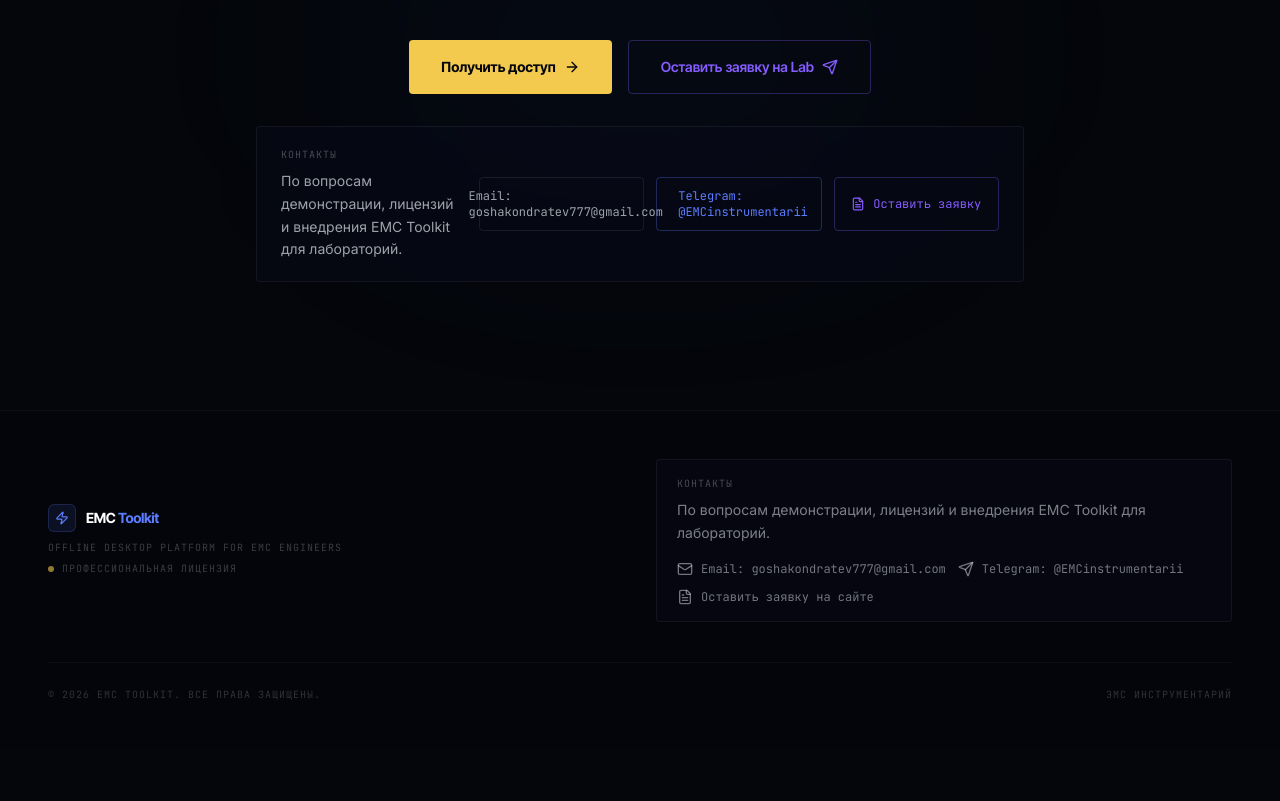
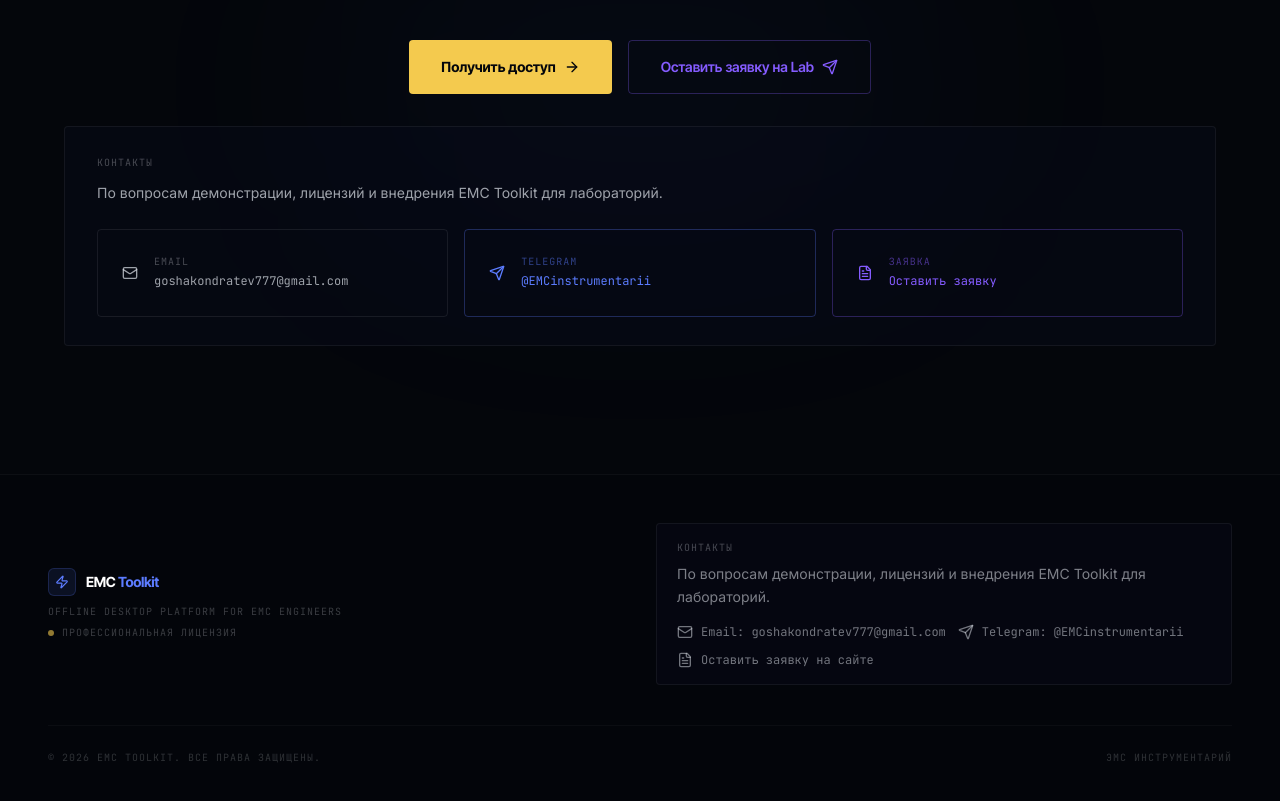
Before and after one commit to gosha01071997/emctoolkit-site, a React (Vite) app: page / in a window 1280 px wide. Shown: the part 8485-9286 px from the top of the page. Before the commit the page ends 9235 px from the top, so only its background shows below. Built offline with nearby package versions, Linux system fonts and the light colour scheme; the HTML template or start-up script is replaced by a standard one.

Commit message:
Fix CTA contact card wrapping

```diff
--- a/src/components/landing/CTASection.jsx
+++ b/src/components/landing/CTASection.jsx
@@ -58,39 +58,46 @@ export default function CTASection() {
           </div>
 
           {/* Contact block */}
-          <div className="w-full text-left px-6 py-5 border border-white/[0.06] rounded-sm bg-navy/30">
-            <div className="flex flex-col lg:flex-row lg:items-center lg:justify-between gap-5">
-              <div>
-                <p className="font-mono text-[10px] text-data/30 uppercase tracking-widest mb-2">Контакты</p>
+          <div className="relative left-1/2 w-[calc(100vw-1rem)] sm:w-[calc(100vw-2rem)] max-w-6xl -translate-x-1/2 text-left px-4 py-5 sm:px-6 sm:py-6 lg:px-8 lg:py-7 border border-white/[0.06] rounded-sm bg-navy/30">
+            <div className="mb-6 max-w-3xl">
+              <p className="font-mono text-[10px] text-data/30 uppercase tracking-widest mb-3">Контакты</p>
               <p className="text-data/70 text-sm leading-relaxed">
                 По вопросам демонстрации, лицензий и внедрения EMC Toolkit для лабораторий.
               </p>
             </div>
-              <div className="grid sm:grid-cols-3 gap-3 lg:min-w-[520px]">
+            <div className="grid grid-cols-1 lg:grid-cols-3 gap-3 sm:gap-4">
               <a
                 href={`mailto:${EMAIL}`}
-                  className="inline-flex items-center justify-center gap-2 px-4 py-2.5 border border-white/[0.08] text-data/70 font-mono text-xs rounded-sm hover:text-electric hover:bg-electric/10 hover:border-electric/30 transition-all"
+                className="group/contact inline-flex min-w-0 min-h-[88px] items-center gap-3 px-3 py-4 sm:gap-4 sm:px-5 lg:px-6 border border-white/[0.08] text-data/70 font-mono text-xs rounded-sm hover:text-electric hover:bg-electric/10 hover:border-electric/30 transition-all"
               >
-                  <Mail className="w-3.5 h-3.5" />
-                  Email: {EMAIL}
+                <Mail className="w-4 h-4 shrink-0" />
+                <span className="flex min-w-0 flex-col gap-1.5 leading-none">
+                  <span className="text-[10px] uppercase tracking-widest text-data/30">Email</span>
+                  <span className="whitespace-nowrap text-[11px] leading-relaxed sm:text-xs">{EMAIL}</span>
+                </span>
               </a>
               <a
                 href={TELEGRAM_URL}
                 target="_blank"
                 rel="noopener noreferrer"
-                  className="inline-flex items-center justify-center gap-2 px-4 py-2.5 border border-electric/30 text-electric font-mono text-xs rounded-sm hover:bg-electric/10 hover:border-electric/50 transition-all"
+                className="group/contact inline-flex min-w-0 min-h-[88px] items-center gap-3 px-3 py-4 sm:gap-4 sm:px-5 lg:px-6 border border-electric/30 text-electric font-mono text-xs rounded-sm hover:bg-electric/10 hover:border-electric/50 transition-all"
               >
-                  <Send className="w-3.5 h-3.5" />
-                  Telegram: {TELEGRAM_HANDLE}
+                <Send className="w-4 h-4 shrink-0" />
+                <span className="flex min-w-0 flex-col gap-1.5 leading-none">
+                  <span className="text-[10px] uppercase tracking-widest text-electric/50">Telegram</span>
+                  <span className="whitespace-nowrap text-[11px] leading-relaxed sm:text-xs">{TELEGRAM_HANDLE}</span>
+                </span>
               </a>
               <button
                 onClick={() => setModal('lab')}
-                  className="inline-flex items-center justify-center gap-2 px-4 py-2.5 border border-violet/30 text-violet font-mono text-xs rounded-sm hover:bg-violet/10 hover:border-violet/50 transition-all"
+                className="group/contact inline-flex min-w-0 min-h-[88px] items-center gap-3 px-3 py-4 sm:gap-4 sm:px-5 lg:px-6 border border-violet/30 text-violet font-mono text-xs rounded-sm hover:bg-violet/10 hover:border-violet/50 transition-all"
               >
-                  <FileText className="w-3.5 h-3.5" />
-                  Оставить заявку
+                <FileText className="w-4 h-4 shrink-0" />
+                <span className="flex min-w-0 flex-col gap-1.5 leading-none text-left">
+                  <span className="text-[10px] uppercase tracking-widest text-violet/50">Заявка</span>
+                  <span className="whitespace-nowrap text-[11px] leading-relaxed sm:text-xs">Оставить заявку</span>
+                </span>
               </button>
-              </div>
             </div>
           </div>
         </motion.div>
```
Lines whose indentation alone changed are shown as unchanged.
